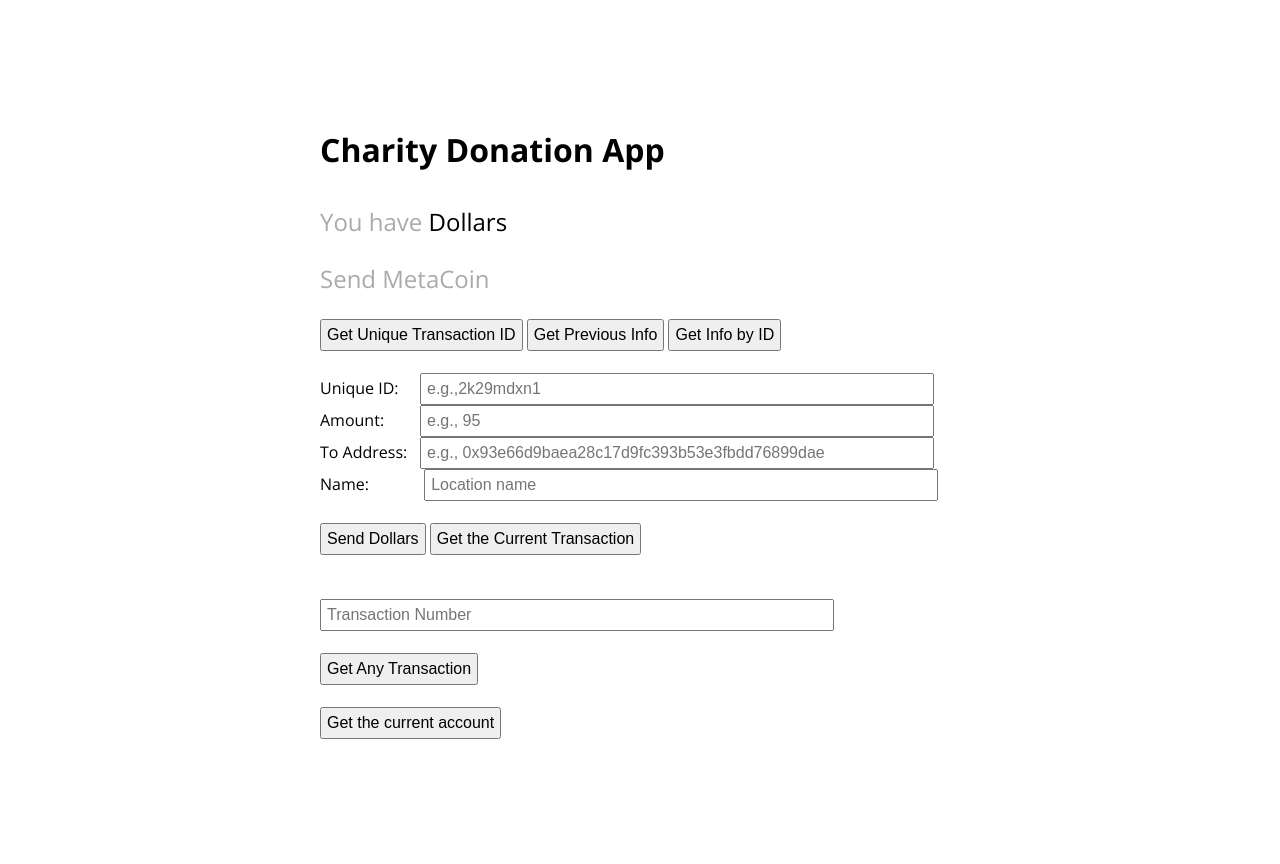
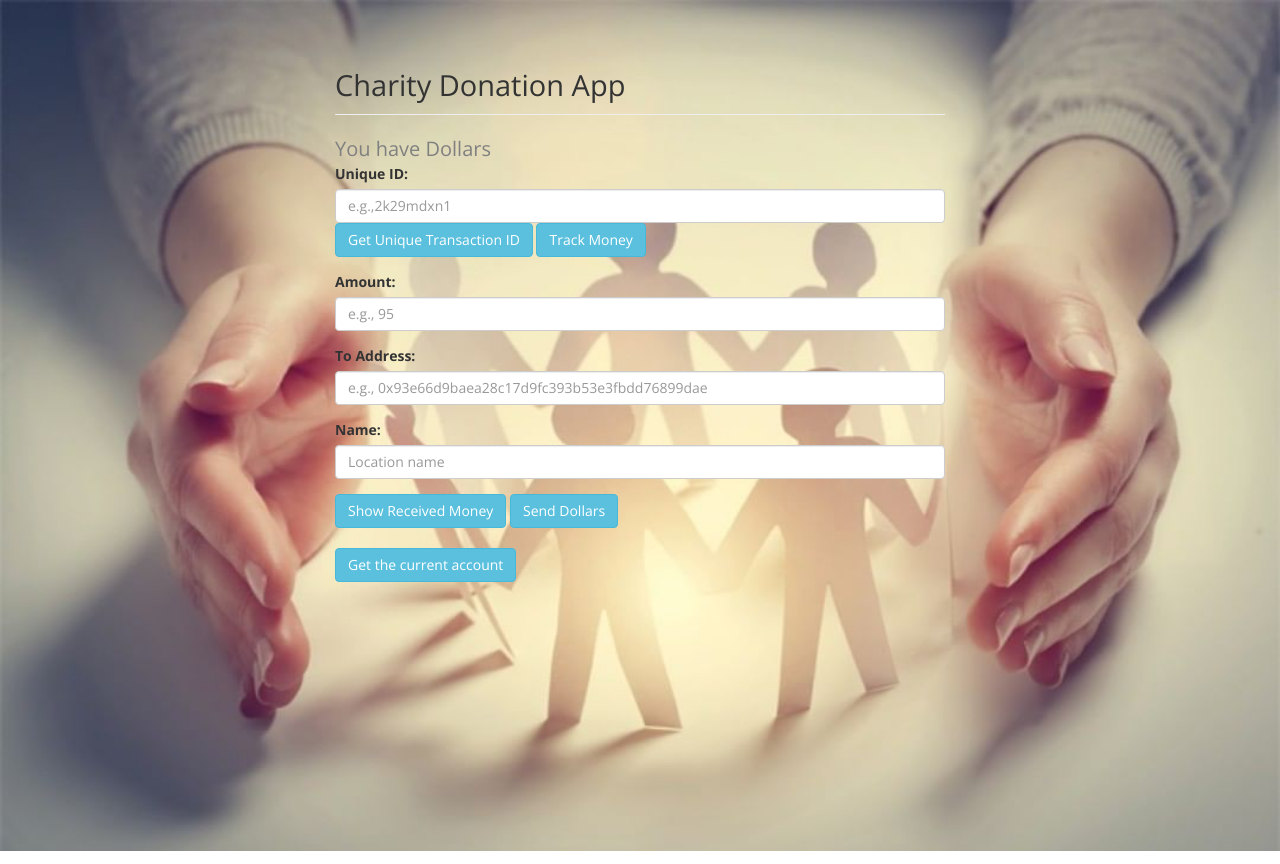
Before and after one commit to ishanmadan1996/Ethereum-Charity-Donation-DApp, a website: page app/index.html in a window 1280 px wide. Before the commit the page ends 800 px from the top, so only its background shows below. Drawn offline with nearby package versions, Linux system fonts and the light colour scheme; files whose address does not match are found by name.

Commit message:
Improved UI

```diff
--- /dev/null
+++ b/app/Donor.html
@@ -0,0 +1,33 @@
+<!DOCTYPE html>
+<html>
+<head>
+  <title>Charity Donation App</title>
+  <link href='https://fonts.googleapis.com/css?family=Open+Sans:400,700' rel='stylesheet' type='text/css'>
+  <script src="./app.js"></script>
+</head>
+<body>
+  <h1>Donor</h1>
+  <h3>You have <span class="black"><span id="balance"></span> Dollars</span></h3>
+  <h3>Send MetaCoin</h3>
+  <button id="getUniqueID" onclick="App.generateID()">Get Unique Transaction ID</button>   <button id="getPrevious" onclick="App.getPreviousInfo()">Get Previous Info</button><br>  <button id="getInfoByID" onclick="App.getInfoByID()">Get Info by ID</button>
+<br><br><label for="uniqueID">Unique ID:</label><input type="text" id="uniqueID" placeholder="e.g.,2k29mdxn1"></input>
+
+
+
+  <br><label for="amount">Amount:</label><input type="text" id="amount" placeholder="e.g., 95"></input>
+  <br><label for="receiver">To Address:</label><input type="text" id="receiver" placeholder="e.g., 0x93e66d9baea28c17d9fc393b53e3fbdd76899dae"></input>
+
+  <br><label for="locationName">Name:</label> <input type="text" id="locationName" placeholder="Location name"></input>
+  <br><br><button id="send" onclick="App.sendCoin()">Send Dollars</button>  <button id="getCurrentLocation" onclick="App.getCurrentLocation()">Get the Current Transaction</button>
+  <br><span id="status"></span>
+  <!-- <br><br> -->
+
+  <br>
+  <!-- <input type="text" id="Transactionno" placeholder="Transaction Number"></input>
+  <br><br>
+  <button id="getCurrentLocation" onclick="App.getAnyLocation()">Get Any Transaction</button><br>
+  <br> -->
+  <button id="getAccount" onclick="App.getAccount()">Get the current account</button>
+  <!-- <br><span class="hint"><strong>Hint:</strong> open the browser developer console to view any errors and warnings.</span> -->
+</body>
+</html>
--- a/app/index.html
+++ b/app/index.html
@@ -3,31 +3,81 @@
 <head>
   <title>Charity Donation App</title>
   <link href='https://fonts.googleapis.com/css?family=Open+Sans:400,700' rel='stylesheet' type='text/css'>
+  <!-- Latest compiled and minified CSS -->
+<link rel="stylesheet" href="https://maxcdn.bootstrapcdn.com/bootstrap/3.3.7/css/bootstrap.min.css">
+
+<!-- jQuery library -->
+<script src="https://ajax.googleapis.com/ajax/libs/jquery/3.3.1/jquery.min.js"></script>
+
+<!-- Latest compiled JavaScript -->
+<script src="https://maxcdn.bootstrapcdn.com/bootstrap/3.3.7/js/bootstrap.min.js"></script>
+<link rel="stylesheet" href="styles/app.css">
+
   <script src="./app.js"></script>
+  <style>
+  .page-header
+  {
+    margin-top:0px;
+    font-size: 29px;
+
+  }
+  .you-have{
+    font-size: 20px;
+    color:grey;
+  }
+  body
+  {
+    margin-top: 5%;
+height: 100%;
+background-image: url("app\\charity.jpg");
+background-size: cover;
+background-repeat:no-repeat;
+
+        /* Center and scale the image nicely */
+  }
+  html{
+    /* Full height */
+
+  height: 100%;
+
+  }
+
+  </style>
 </head>
 <body>
-  <h1>Charity Donation App</h1>
-  <h3>You have <span class="black"><span id="balance"></span> Dollars</span></h3>
-  <h3>Send MetaCoin</h3>
-  <button id="getUniqueID" onclick="App.generateID()">Get Unique Transaction ID</button>   <button id="getPrevious" onclick="App.getPreviousInfo()">Get Previous Info</button>  <button id="getInfoByID" onclick="App.getInfoByID()">Get Info by ID</button>
-<br><br><label for="uniqueID">Unique ID:</label><input type="text" id="uniqueID" placeholder="e.g.,2k29mdxn1"></input>
+  <div class="container-fluid">
+  <div class="page-header">Charity Donation App</div>
+  <span class="you-have">You have<strong><b> <span id="balance"></span></b></strong> Dollars</span></span>
+<div class="form-group">
+    <label for="uniqueID">Unique ID:</label>
+  <input class="form-control"  type="text" id="uniqueID" placeholder="e.g.,2k29mdxn1"></input>
+  <button class="btn btn-info" id="getUniqueID" onclick="App.generateID()">Get Unique Transaction ID</button>
+  <button class="btn btn-info" id="getInfoByID" onclick="App.getInfoByID()">Track Money</button>
 
+</div>
+<div class="form-group">
 
+  <label for="amount">Amount:</label>
+  <input  class="form-control" type="text" id="amount" placeholder="e.g., 95"></input>
+  </div>
+  <div class="form-group">
+  <label for="receiver">To Address:</label>
+   <input  class="form-control" type="text" id="receiver" placeholder="e.g., 0x93e66d9baea28c17d9fc393b53e3fbdd76899dae"></input>
+  </div>
+   <div class="form-group">
 
-  <br><label for="amount">Amount:</label><input type="text" id="amount" placeholder="e.g., 95"></input>
-  <br><label for="receiver">To Address:</label><input type="text" id="receiver" placeholder="e.g., 0x93e66d9baea28c17d9fc393b53e3fbdd76899dae"></input>
+  <label for="locationName">Name:</label>
+      <input  class="form-control" type="text" id="locationName" placeholder="Location name"></input>
+    </div>
+    <button class="btn btn-info" id="getPrevious" onclick="App.getPreviousInfo()">Show Received Money</button>
 
-  <br><label for="locationName">Name:</label> <input type="text" id="locationName" placeholder="Location name"></input>
-  <br><br><button id="send" onclick="App.sendCoin()">Send Dollars</button>  <button id="getCurrentLocation" onclick="App.getCurrentLocation()">Get the Current Transaction</button>
-  <br><span id="status"></span>
-  <!-- <br><br> -->
+    <button class="btn btn-info" id="send" onclick="App.sendCoin()">Send Dollars</button>
 
+  <span id="status"></span>
   <br><br>
-  <input type="text" id="Transactionno" placeholder="Transaction Number"></input>
-  <br><br>
-  <button id="getCurrentLocation" onclick="App.getAnyLocation()">Get Any Transaction</button><br>
+  <button class="btn btn-info" id="getAccount" onclick="App.getAccount()">Get the current account</button>
+
   <br>
-  <button id="getAccount" onclick="App.getAccount()">Get the current account</button>
-  <!-- <br><span class="hint"><strong>Hint:</strong> open the browser developer console to view any errors and warnings.</span> -->
+</div>
 </body>
 </html>
--- a/app/scripts/index.js
+++ b/app/scripts/index.js
@@ -94,9 +94,10 @@ const App = {
       meta = instance;
       const id = document.getElementById('uniqueID').value
       meta.getTransactionByID.call(id,{from:account}).then(function(returnValues){
+        alert("Your "+returnValues[0]+" dollars is with "+returnValues[1])
         //document.getElementById("receiver").value= returnValues[2]
-        document.getElementById("amount").value = returnValues[1]
-        document.getElementById("locationName").value = returnValues[0]
+        // document.getElementById("amount").value = returnValues[1]
+        // document.getElementById("locationName").value = returnValues[0]
       })
     })
   },
```
Also changed, not shown: app/Receiver.html (added, +34 -0 lines), app/charity.jpg (added), build/contracts/ConvertLib.json, build/contracts/MetaCoin.json, build/contracts/Migrations.json.
